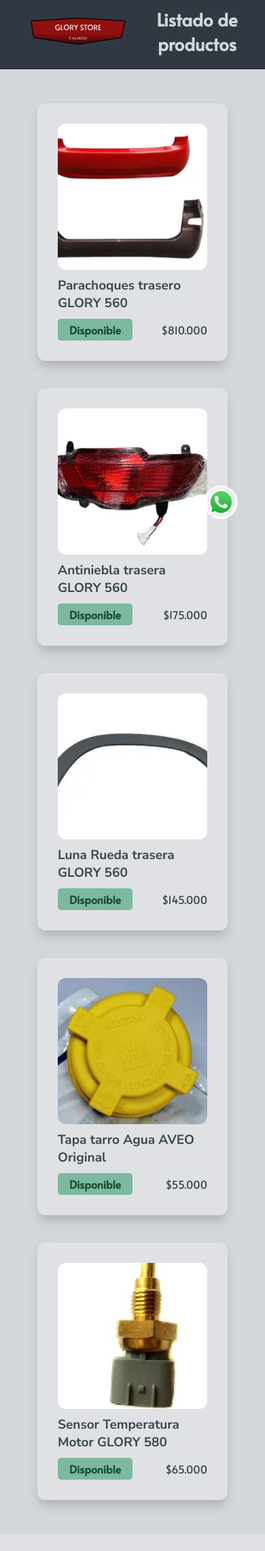
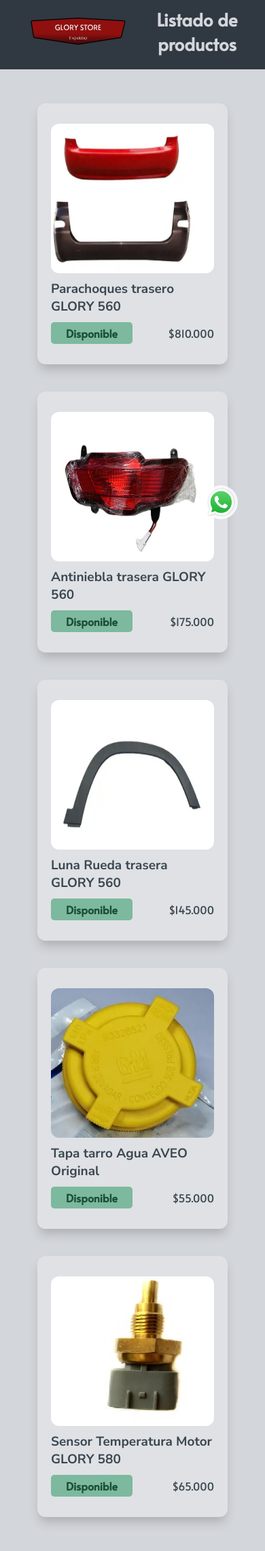
Before and after one commit to HernanTo/Glory1, a PHP site: page /views/directorio/index.php in a window 390 px wide. Shown: the whole page at 68% size. Before the commit the page ends 2228 px from the top, so only its background shows below. Run offline with PHP 8.4, Linux system fonts and the light colour scheme; data comes from the database, SQL or seed files in the repository.

Commit message:
Direcotry responsive

```diff
--- a/css/directorio.css
+++ b/css/directorio.css
@@ -46,8 +46,8 @@ body{
     background: rgba(255, 255, 255, 0.276);
     display: grid;
     grid-template-columns: 100%;
-    grid-template-rows: 215px;
-    padding: 30px 30px;
+    grid-template-rows: 220px;
+    padding: 30px 20px;
     border-radius: 12px;
     box-shadow: 0px 10px 15px -3px rgba(72, 71, 71, 0.276);
     transition: all 0.6s;
@@ -57,9 +57,10 @@ body{
     width: 100%;
 }
 .img-product img{
+    display: block;
     width: 100%;
-    height: 100%;
-    object-fit: cover;
+    height: 220px;
+    object-fit: container;
     border-radius: 12px;
     pointer-events: none;
 }
```
